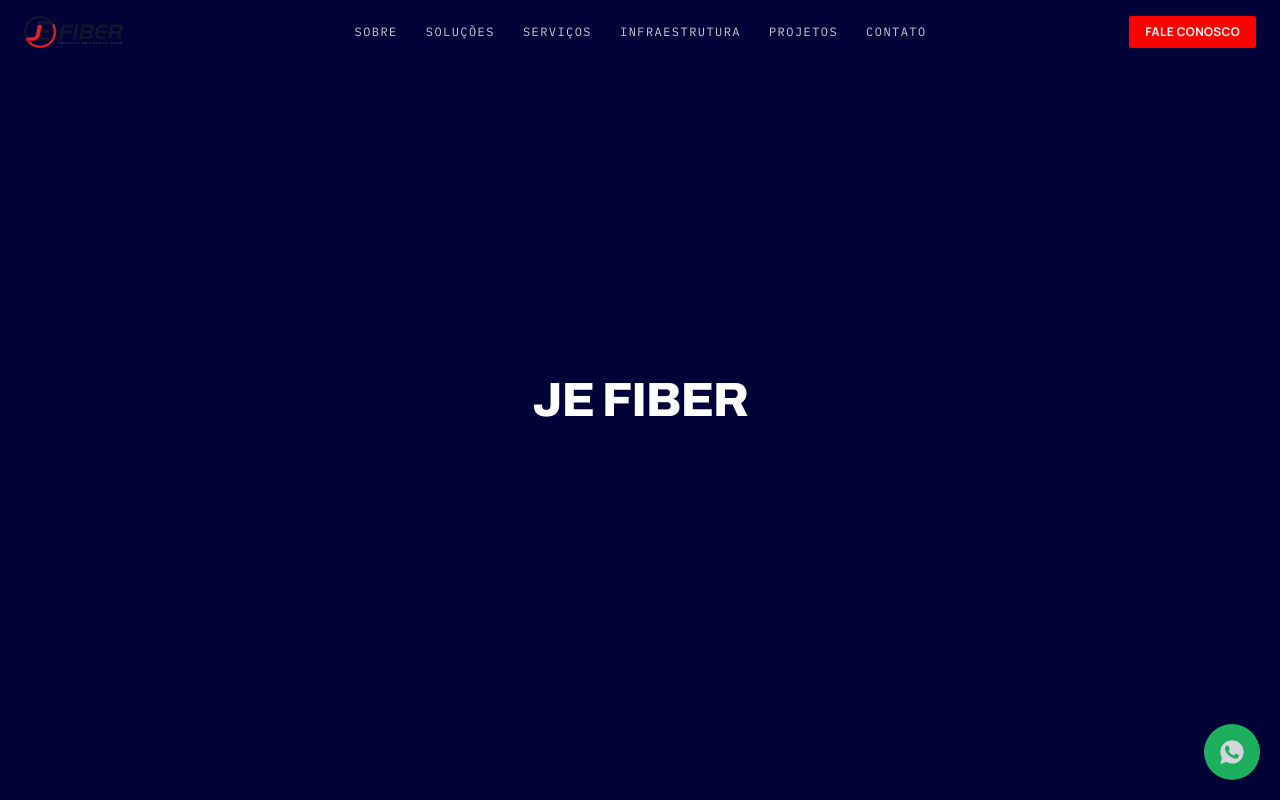
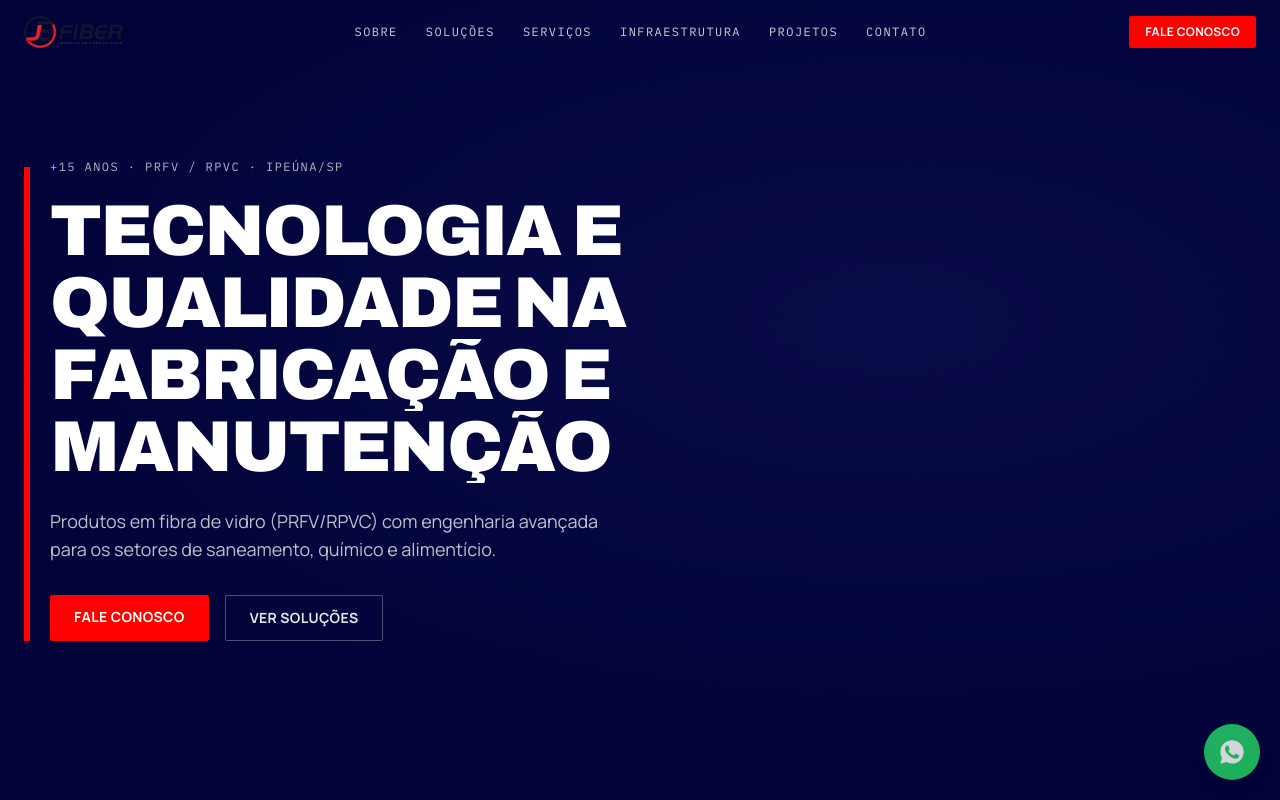
Before and after one commit to cielioqueiroz/empresa-jefiber, a Next.js app: page / in a window 1280 px wide. Shown: the top 800 px of the page. Built offline with nearby package versions, Linux system fonts and the light colour scheme.

Commit message:
feat: secao Hero (versao estatica, slot do canvas pronto)

```diff
--- a/app/page.tsx
+++ b/app/page.tsx
@@ -1,13 +1,12 @@
 import Header from "@/components/layout/Header";
 import Footer from "@/components/layout/Footer";
+import Hero from "@/components/sections/Hero";
 
 export default function Home() {
   return (
     <main>
       <Header />
-      <section id="topo" className="flex min-h-screen items-center justify-center">
-        <h1 className="font-display text-5xl font-extrabold uppercase tracking-tight">JE FIBER</h1>
-      </section>
+      <Hero />
       <Footer />
     </main>
   );
--- /dev/null
+++ b/components/sections/Hero.tsx
@@ -0,0 +1,31 @@
+import RevealText from "@/components/ui/RevealText";
+
+export default function Hero() {
+  return (
+    <section id="topo" className="relative flex min-h-screen items-center overflow-hidden">
+      <div className="absolute inset-0 -z-10 bg-marinho">
+        <div className="absolute inset-0 opacity-[0.15] [background:repeating-linear-gradient(115deg,transparent_0_6px,rgba(255,255,255,.6)_6px_7px)]" />
+        <div className="absolute inset-0 [background:radial-gradient(80%_60%_at_70%_40%,rgba(10,12,74,.9),#010238)]" />
+      </div>
+      <div id="hero-canvas-slot" className="absolute inset-0 -z-10" />
+
+      <div className="mx-auto w-full max-w-7xl px-6">
+        <div className="flex items-stretch gap-5">
+          <span className="mt-2 w-1.5 shrink-0 bg-papoula" />
+          <div className="max-w-3xl">
+            <p className="font-mono-tech mb-5 text-xs uppercase text-white/70">+15 anos · PRFV / RPVC · Ipeúna/SP</p>
+            <RevealText as="h1" text="TECNOLOGIA E QUALIDADE NA FABRICAÇÃO E MANUTENÇÃO"
+              className="font-display text-4xl font-black uppercase leading-[0.95] tracking-tight text-white sm:text-6xl lg:text-7xl" />
+            <p className="mt-6 max-w-xl font-body text-base text-white/75 sm:text-lg">
+              Produtos em fibra de vidro (PRFV/RPVC) com engenharia avançada para os setores de saneamento, químico e alimentício.
+            </p>
+            <div className="mt-8 flex flex-wrap gap-4">
+              <a href="#contato" data-cursor className="rounded-sm bg-papoula px-6 py-3 font-body text-sm font-bold uppercase tracking-wide text-white transition-transform hover:scale-105">Fale conosco</a>
+              <a href="#solucoes" data-cursor className="rounded-sm border border-white/30 px-6 py-3 font-body text-sm font-bold uppercase tracking-wide text-white/90 hover:border-white">Ver soluções</a>
+            </div>
+          </div>
+        </div>
+      </div>
+    </section>
+  );
+}
```
